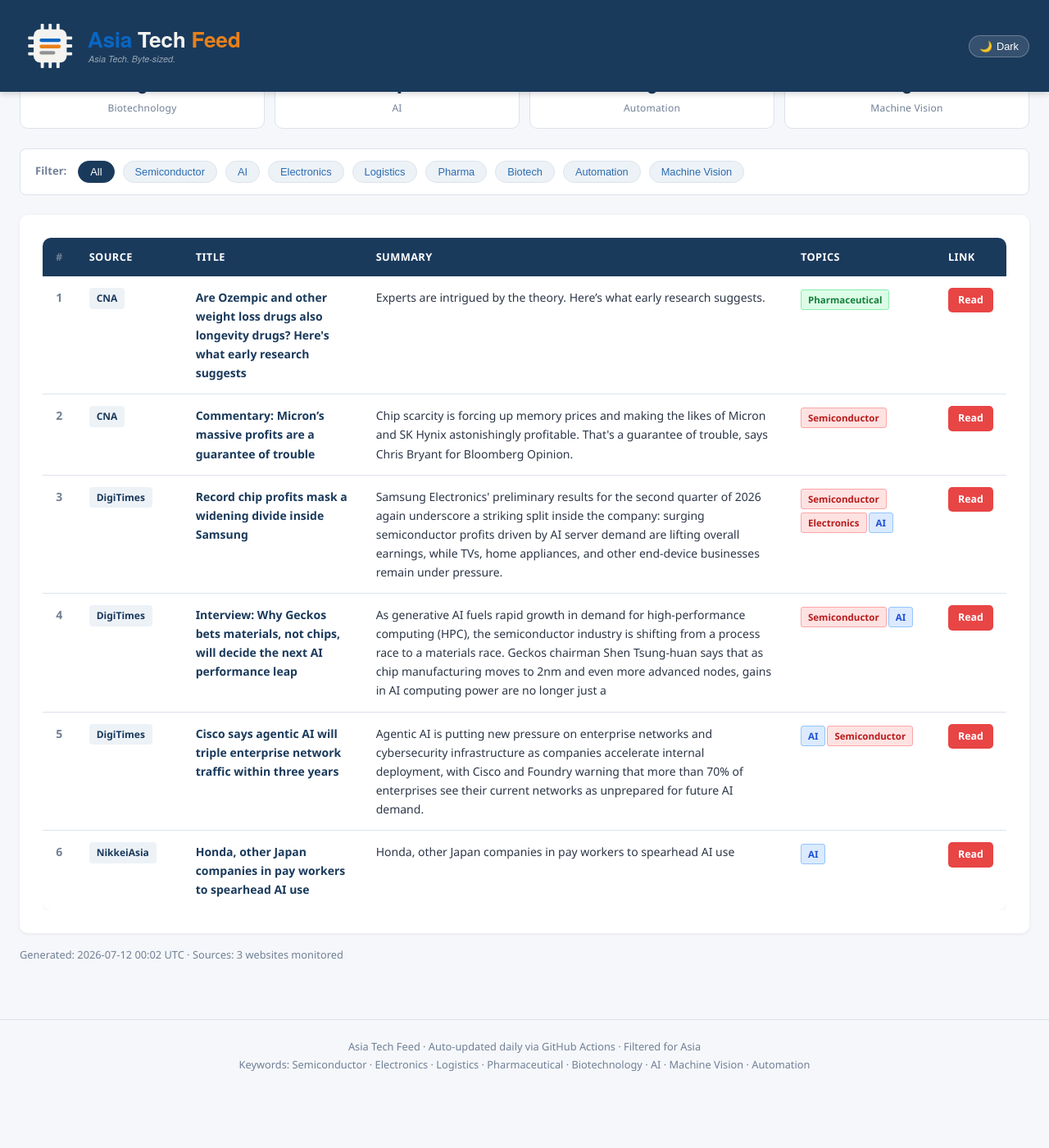
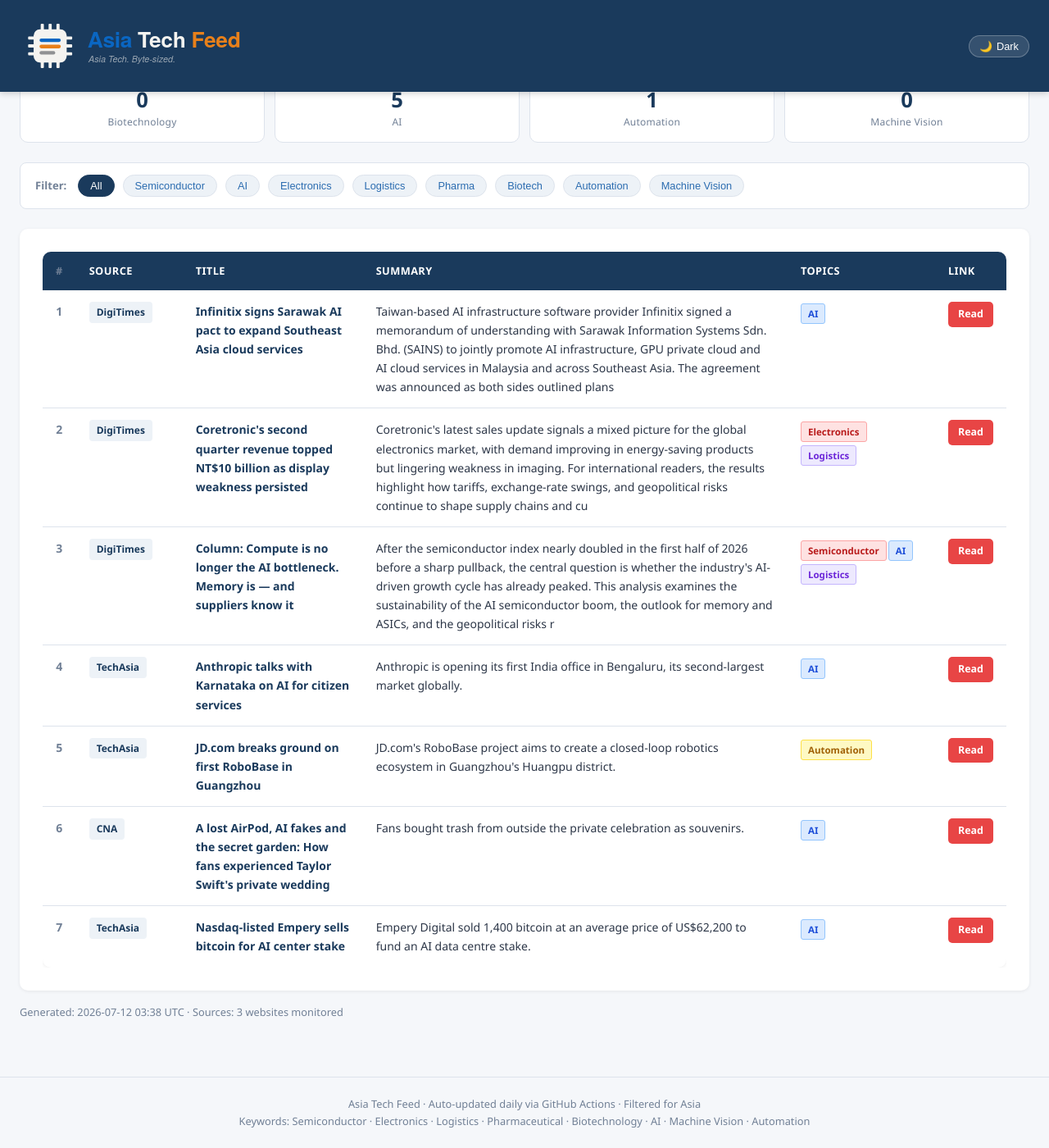
Before and after one commit to asiatechfeed/Asia-Tech-Feed, a Jekyll site: the page built from _posts/2026-07-12-asia-tech-news-digest.md, in a window 1280 px wide and 1400 px high, scrolled down 568 px. Shown: the whole window at 82% size. Built offline with Jekyll 4.4.1, drawn with Linux system fonts in a browser that asks for light colours; a script that is not in the unit is left out; before the commit the page ends 1899 px from its top, so only the background shows below that; some of the changed text lies outside the part shown.

Commit message:
📰 News digest 2026-07-12 (7 articles)

```diff
--- a/_posts/2026-07-12-asia-tech-news-digest.md
+++ b/_posts/2026-07-12-asia-tech-news-digest.md
@@ -1,16 +1,16 @@
 ---
 layout: post
 title: "Asia Tech News Digest - July 12, 2026"
-date: 2026-07-12 08:02:11 +0800
-articles_count: 6
+date: 2026-07-12 11:38:38 +0800
+articles_count: 7
 sources_count: 3
-sources: ["CNA", "DigiTimes", "NikkeiAsia"]
+sources: ["CNA", "DigiTimes", "TechAsia"]
 csv_file: /assets/data/news-2026-07-12.tsv
-featured_title: "Are Ozempic and other weight loss drugs also longevity drugs? Here's what early research suggests"
-featured_url: "https://www.channelnewsasia.com/wellness/glp1-drugs-ozempic-longevity-6225001"
-featured_source: "CNA"
-featured_summary: "Experts are intrigued by the theory. Here\u2019s what early research suggests."
-featured_image: "https://dam.mediacorp.sg/image/upload/s--PbAYrEFl--/c_crop,h_897,w_1595,x_5,y_1/c_fill,g_auto,h_676,w_1200/f_auto,q_auto/v1/mediacorp/cna/image/2026/07/06/sci_weight_drugs_longevity-0.jpg?itok=gHnPkHFb"
+featured_title: "Infinitix signs Sarawak AI pact to expand Southeast Asia cloud services"
+featured_url: "https://www.digitimes.com/news/a20260710PD221/infrastructure-asia-government-software-gpu.html"
+featured_source: "DigiTimes"
+featured_summary: "Taiwan-based AI infrastructure software provider Infinitix signed a memorandum of understanding with Sarawak Information Systems Sdn. Bhd. (SAINS) to jointly promote AI infrastructure, GPU private cloud and AI cloud services in Malaysia and across Southeast Asia. The agreement was announced as both sides outlined plans"
+featured_image: "https://img.digitimes.com/newsshow/20260710pd221_files/3_b.jpg"
 ---
 
 <table class="news-table">
@@ -27,51 +27,59 @@ featured_image: "https://dam.mediacorp.sg/image/upload/s--PbAYrEFl--/c_crop,h_89
 <tbody>
 <tr>
   <td class="col-num">1</td>
-  <td class="col-source"><span class="source-badge">CNA</span></td>
-  <td class="col-title"><span class="article-title">Are Ozempic and other weight loss drugs also longevity drugs? Here's what early research suggests</span></td>
-  <td class="col-summary">Experts are intrigued by the theory. Here’s what early research suggests.</td>
-  <td class="col-tags"><span class="tag bio">Pharmaceutical</span></td>
-  <td class="col-link"><a class="btn-link" href="https://www.channelnewsasia.com/wellness/glp1-drugs-ozempic-longevity-6225001" target="_blank" rel="noopener">Read</a></td>
+  <td class="col-source"><span class="source-badge">DigiTimes</span></td>
+  <td class="col-title"><span class="article-title">Infinitix signs Sarawak AI pact to expand Southeast Asia cloud services</span></td>
+  <td class="col-summary">Taiwan-based AI infrastructure software provider Infinitix signed a memorandum of understanding with Sarawak Information Systems Sdn. Bhd. (SAINS) to jointly promote AI infrastructure, GPU private cloud and AI cloud services in Malaysia and across Southeast Asia. The agreement was announced as both sides outlined plans</td>
+  <td class="col-tags"><span class="tag ai">AI</span></td>
+  <td class="col-link"><a class="btn-link" href="https://www.digitimes.com/news/a20260710PD221/infrastructure-asia-government-software-gpu.html" target="_blank" rel="noopener">Read</a></td>
 </tr>
 <tr>
   <td class="col-num">2</td>
-  <td class="col-source"><span class="source-badge">CNA</span></td>
-  <td class="col-title"><span class="article-title">Commentary: Micron’s massive profits are a guarantee of trouble</span></td>
-  <td class="col-summary">Chip scarcity is forcing up memory prices and making the likes of Micron and SK Hynix astonishingly profitable. That's a guarantee of trouble, says Chris Bryant for Bloomberg Opinion.</td>
-  <td class="col-tags"><span class="tag semi">Semiconductor</span></td>
-  <td class="col-link"><a class="btn-link" href="https://www.channelnewsasia.com/commentary/micron-sk-hynix-samsung-profits-chip-shortage-rising-prices-6245961" target="_blank" rel="noopener">Read</a></td>
+  <td class="col-source"><span class="source-badge">DigiTimes</span></td>
+  <td class="col-title"><span class="article-title">Coretronic's second quarter revenue topped NT$10 billion as display weakness persisted</span></td>
+  <td class="col-summary">Coretronic's latest sales update signals a mixed picture for the global electronics market, with demand improving in energy-saving products but lingering weakness in imaging. For international readers, the results highlight how tariffs, exchange-rate swings, and geopolitical risks continue to shape supply chains and cu</td>
+  <td class="col-tags"><span class="tag semi">Electronics</span><span class="tag logis">Logistics</span></td>
+  <td class="col-link"><a class="btn-link" href="https://www.digitimes.com/news/a20260710PD220/revenue-coretronic-shipments-electronics-monitor.html" target="_blank" rel="noopener">Read</a></td>
 </tr>
 <tr>
   <td class="col-num">3</td>
   <td class="col-source"><span class="source-badge">DigiTimes</span></td>
-  <td class="col-title"><span class="article-title">Record chip profits mask a widening divide inside Samsung</span></td>
-  <td class="col-summary">Samsung Electronics' preliminary results for the second quarter of 2026 again underscore a striking split inside the company: surging semiconductor profits driven by AI server demand are lifting overall earnings, while TVs, home appliances, and other end-device businesses remain under pressure.</td>
-  <td class="col-tags"><span class="tag semi">Semiconductor</span><span class="tag semi">Electronics</span><span class="tag ai">AI</span></td>
-  <td class="col-link"><a class="btn-link" href="https://www.digitimes.com/news/a20260709PD247/samsung-business-electronics-2026-operating-profit.html" target="_blank" rel="noopener">Read</a></td>
+  <td class="col-title"><span class="article-title">Column: Compute is no longer the AI bottleneck. Memory is — and suppliers know it</span></td>
+  <td class="col-summary">After the semiconductor index nearly doubled in the first half of 2026 before a sharp pullback, the central question is whether the industry's AI-driven growth cycle has already peaked. This analysis examines the sustainability of the AI semiconductor boom, the outlook for memory and ASICs, and the geopolitical risks r</td>
+  <td class="col-tags"><span class="tag semi">Semiconductor</span><span class="tag ai">AI</span><span class="tag logis">Logistics</span></td>
+  <td class="col-link"><a class="btn-link" href="https://www.digitimes.com/news/a20260710PD213/market-2026-capacity-demand-growth.html" target="_blank" rel="noopener">Read</a></td>
 </tr>
 <tr>
   <td class="col-num">4</td>
-  <td class="col-source"><span class="source-badge">DigiTimes</span></td>
-  <td class="col-title"><span class="article-title">Interview: Why Geckos bets materials, not chips, will decide the next AI performance leap</span></td>
-  <td class="col-summary">As generative AI fuels rapid growth in demand for high-performance computing (HPC), the semiconductor industry is shifting from a process race to a materials race. Geckos chairman Shen Tsung-huan says that as chip manufacturing moves to 2nm and even more advanced nodes, gains in AI computing power are no longer just a </td>
-  <td class="col-tags"><span class="tag semi">Semiconductor</span><span class="tag ai">AI</span></td>
-  <td class="col-link"><a class="btn-link" href="https://www.digitimes.com/news/a20260708PD229/materials-ai-chip-growth-copper-demand.html" target="_blank" rel="noopener">Read</a></td>
+  <td class="col-source"><span class="source-badge">TechAsia</span></td>
+  <td class="col-title"><span class="article-title">Anthropic talks with Karnataka on AI for citizen services</span></td>
+  <td class="col-summary">Anthropic is opening its first India office in Bengaluru, its second-largest market globally.</td>
+  <td class="col-tags"><span class="tag ai">AI</span></td>
+  <td class="col-link"><a class="btn-link" href="https://www.techinasia.com/anthropic-opens-seoul-office-as-korea-adoption-grows" target="_blank" rel="noopener">Read</a></td>
 </tr>
 <tr>
   <td class="col-num">5</td>
-  <td class="col-source"><span class="source-badge">DigiTimes</span></td>
-  <td class="col-title"><span class="article-title">Cisco says agentic AI will triple enterprise network traffic within three years</span></td>
-  <td class="col-summary">Agentic AI is putting new pressure on enterprise networks and cybersecurity infrastructure as companies accelerate internal deployment, with Cisco and Foundry warning that more than 70% of enterprises see their current networks as unprepared for future AI demand.</td>
-  <td class="col-tags"><span class="tag ai">AI</span><span class="tag semi">Semiconductor</span></td>
-  <td class="col-link"><a class="btn-link" href="https://www.digitimes.com/news/a20260708PD241/cisco-taiwan-cybersecurity-infrastructure-security.html" target="_blank" rel="noopener">Read</a></td>
+  <td class="col-source"><span class="source-badge">TechAsia</span></td>
+  <td class="col-title"><span class="article-title">JD.com breaks ground on first RoboBase in Guangzhou</span></td>
+  <td class="col-summary">JD.com's RoboBase project aims to create a closed-loop robotics ecosystem in Guangzhou's Huangpu district.</td>
+  <td class="col-tags"><span class="tag auto">Automation</span></td>
+  <td class="col-link"><a class="btn-link" href="https://www.techinasia.com/jd-com-controlled-deppon-logistics-to-delist-from-shanghai-exchange" target="_blank" rel="noopener">Read</a></td>
 </tr>
 <tr>
   <td class="col-num">6</td>
-  <td class="col-source"><span class="source-badge">NikkeiAsia</span></td>
-  <td class="col-title"><span class="article-title">Honda, other Japan companies in pay workers to spearhead AI use</span></td>
-  <td class="col-summary">Honda, other Japan companies in pay workers to spearhead AI use</td>
+  <td class="col-source"><span class="source-badge">CNA</span></td>
+  <td class="col-title"><span class="article-title">A lost AirPod, AI fakes and the secret garden: How fans experienced Taylor Swift's private wedding</span></td>
+  <td class="col-summary">Fans bought trash from outside the private celebration as souvenirs.</td>
   <td class="col-tags"><span class="tag ai">AI</span></td>
-  <td class="col-link"><a class="btn-link" href="https://asia.nikkei.com/business/technology/artificial-intelligence/honda-other-japan-companies-in-pay-workers-to-spearhead-ai-use" target="_blank" rel="noopener">Read</a></td>
+  <td class="col-link"><a class="btn-link" href="https://www.channelnewsasia.com/entertainment/taylor-swift-wedding-6248686" target="_blank" rel="noopener">Read</a></td>
+</tr>
+<tr>
+  <td class="col-num">7</td>
+  <td class="col-source"><span class="source-badge">TechAsia</span></td>
+  <td class="col-title"><span class="article-title">Nasdaq-listed Empery sells bitcoin for AI center stake</span></td>
+  <td class="col-summary">Empery Digital sold 1,400 bitcoin at an average price of US$62,200 to fund an AI data centre stake.</td>
+  <td class="col-tags"><span class="tag ai">AI</span></td>
+  <td class="col-link"><a class="btn-link" href="https://www.techinasia.com/usbased-ev-firm-volcon-raises-500m-bitcoin-treasury-strategy" target="_blank" rel="noopener">Read</a></td>
 </tr>
 </tbody>
 </table>
```
Also changed, not shown: _data/seen_urls.json (+8 -1 lines), _digest_meta.json (+23 -23 lines), assets/data/news-2026-07-12.tsv (+7 -6 lines), assets/data/search-index.json.
